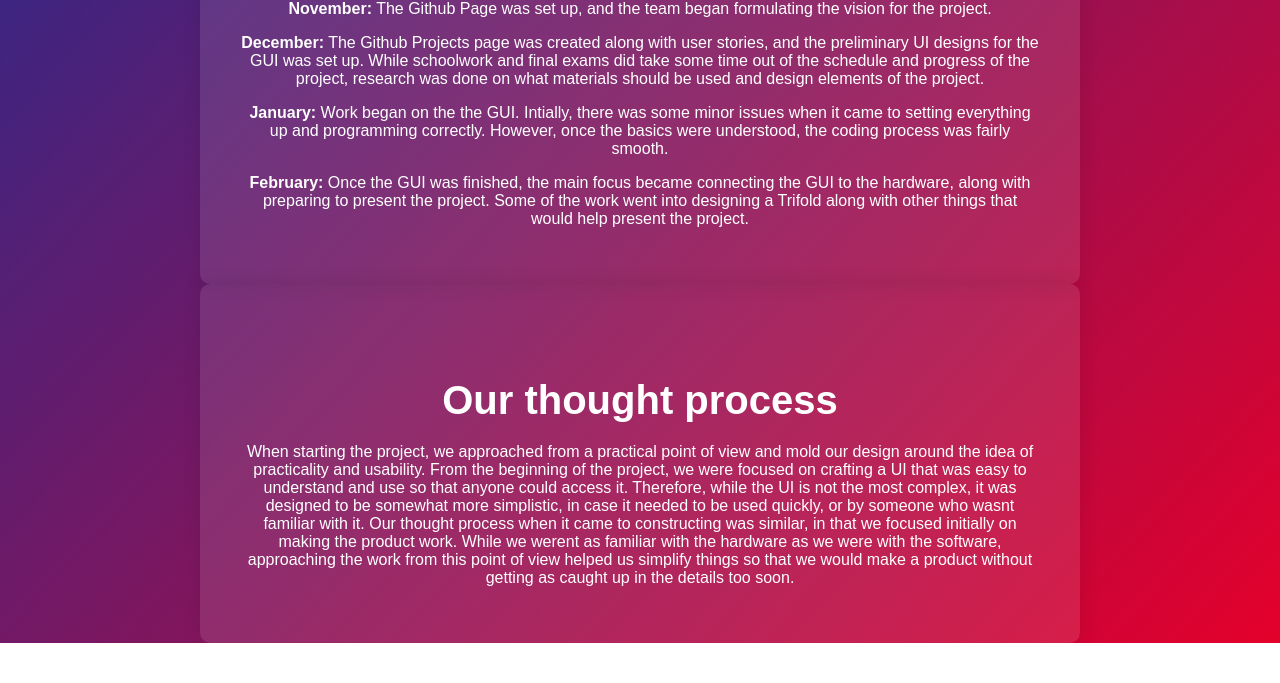
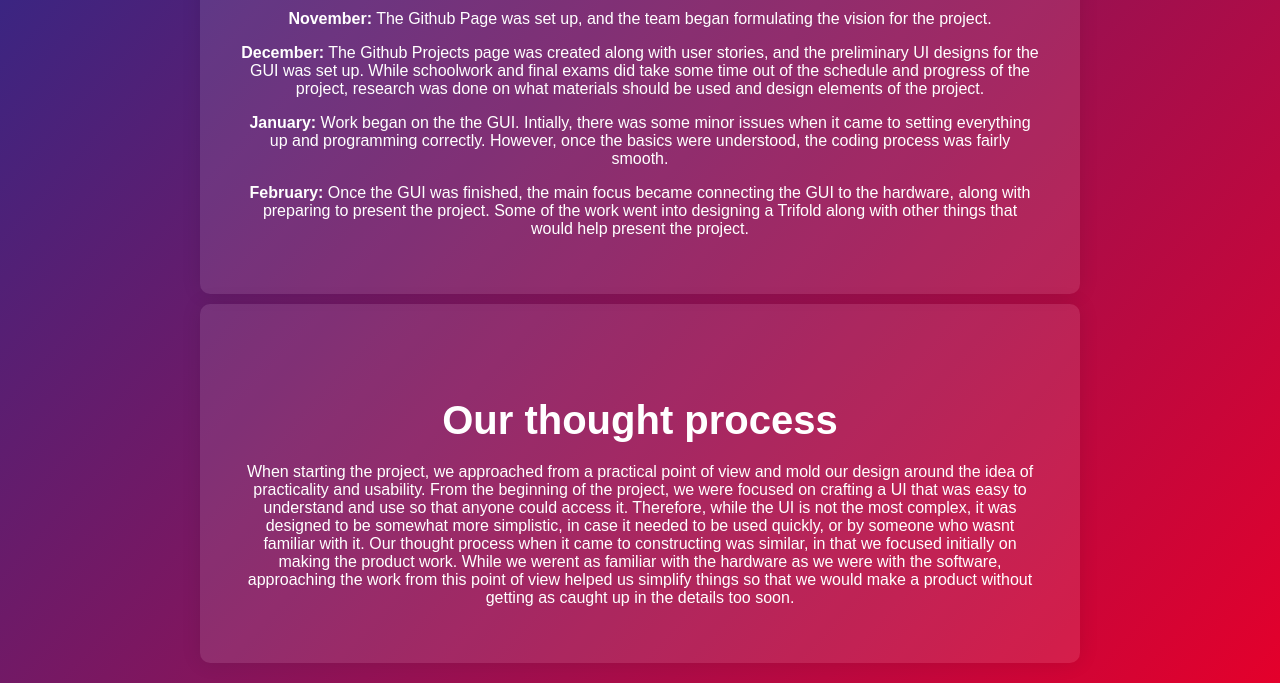
Before and after one commit to Allen-ISD-Computer-Science/REPO_NASA_EnvironmentalControls_2024, a plain HTML site: page www/main.html in a window 1280 px wide. Shown: the part 734-1417 px from the top of the page. Before the commit the page ends 1377 px from the top, so only its background shows below. Drawn offline with Linux system fonts and the light colour scheme.

Commit message:
Slight modification to the styling for the Website. Space between the div(s).

```diff
--- a/www/styles.css
+++ b/www/styles.css
@@ -68,6 +68,7 @@ h3 {
 .goals-section {
     max-width: 800px;
     margin: 0 auto;
+    margin-bottom: 10px;
     text-align: center;
     padding: 40px;
     border-radius: 10px;
@@ -78,6 +79,7 @@ h3 {
 .documentation {
     max-width: 800px;
     margin: 0 auto;
+    margin-bottom: 10px;
     text-align: center;
     padding: 40px;
     border-radius: 10px;
@@ -94,6 +96,7 @@ h3 {
     border-radius: 10px;
     background: rgba(255, 255, 255, 0.1);
     box-shadow: 0 0 20px rgba(0, 0, 0, 0.1);
+    margin-bottom: 20px;
 }
 
 h4 {
```
